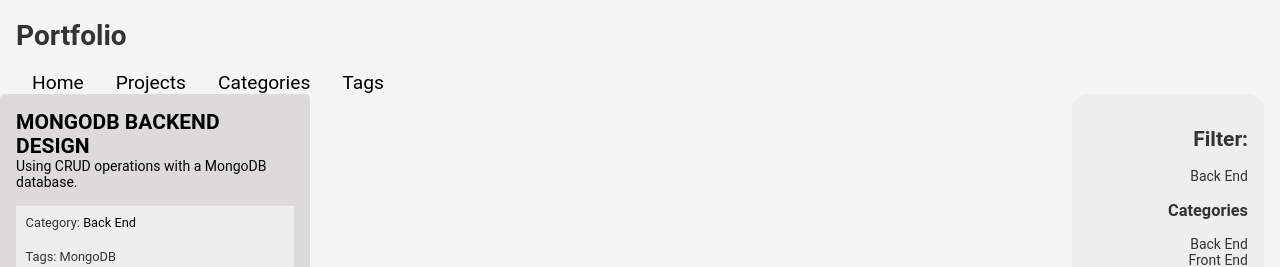
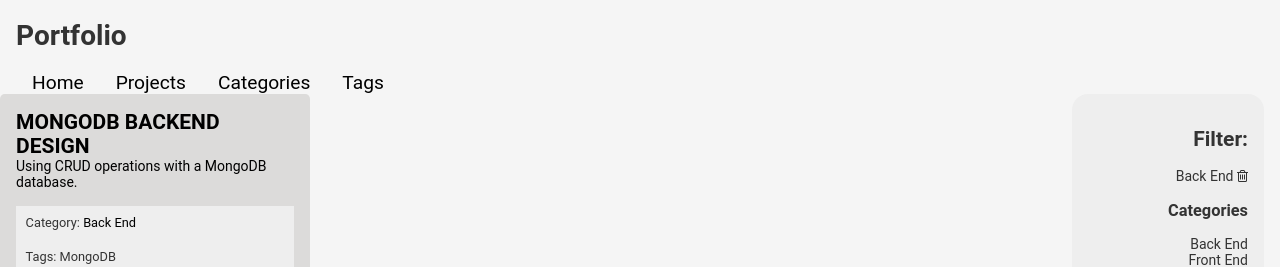
Before and after one commit to amanda-569/Portfolio, an Angular app in the folder portfolio/: page / in a window 1280 px wide. Both pictures are taken after a click on the element "Back End". Shown: the top 267 px of the page. Built offline with nearby package versions, Linux system fonts and the light colour scheme.

Commit message:
clear filter icon

```diff
--- a/portfolio/src/app/app.component.html
+++ b/portfolio/src/app/app.component.html
@@ -44,9 +44,9 @@
   <section id="side-nav">
     <article *ngIf="categoryFilter || tagFilter">
       <h2>Filter:</h2>
-      <div class="current-filter" (click)="clearFilters()">
+      <div class="current-filter">
         {{ categoryFilter?.name || tagFilter?.name }}
-        <i class="bi bi-trash"></i>
+        <i class="fa fa-trash-o" (click)="clearFilters()"  routerLink="/projects"></i>
       </div>
     </article>
     <article id="categories">
--- a/portfolio/src/app/app.component.ts
+++ b/portfolio/src/app/app.component.ts
@@ -44,13 +44,11 @@
 
   setCategoryFilter(category: Category) {
     this.categoryFilter = category;
-    console.log("category");
     this.tagFilter = undefined;
   }
 
   setTagFilter(tag: Tag) {
     this.tagFilter = tag;
-    console.log("tag");
     this.categoryFilter = undefined;
   }
 
--- a/portfolio/src/index.html
+++ b/portfolio/src/index.html
@@ -2,10 +2,11 @@
 <html lang="en">
 <head>
   <meta charset="utf-8">
-  <title>MiniFigFolio</title>
+  <title>Portfolio</title>
   <base href="/">
   <meta name="viewport" content="width=device-width, initial-scale=1">
   <link rel="icon" type="image/x-icon" href="favicon.ico">
+  <link rel="stylesheet" href="https://cdnjs.cloudflare.com/ajax/libs/font-awesome/4.7.0/css/font-awesome.min.css">
 </head>
 <body>
   <app-root></app-root>
```
